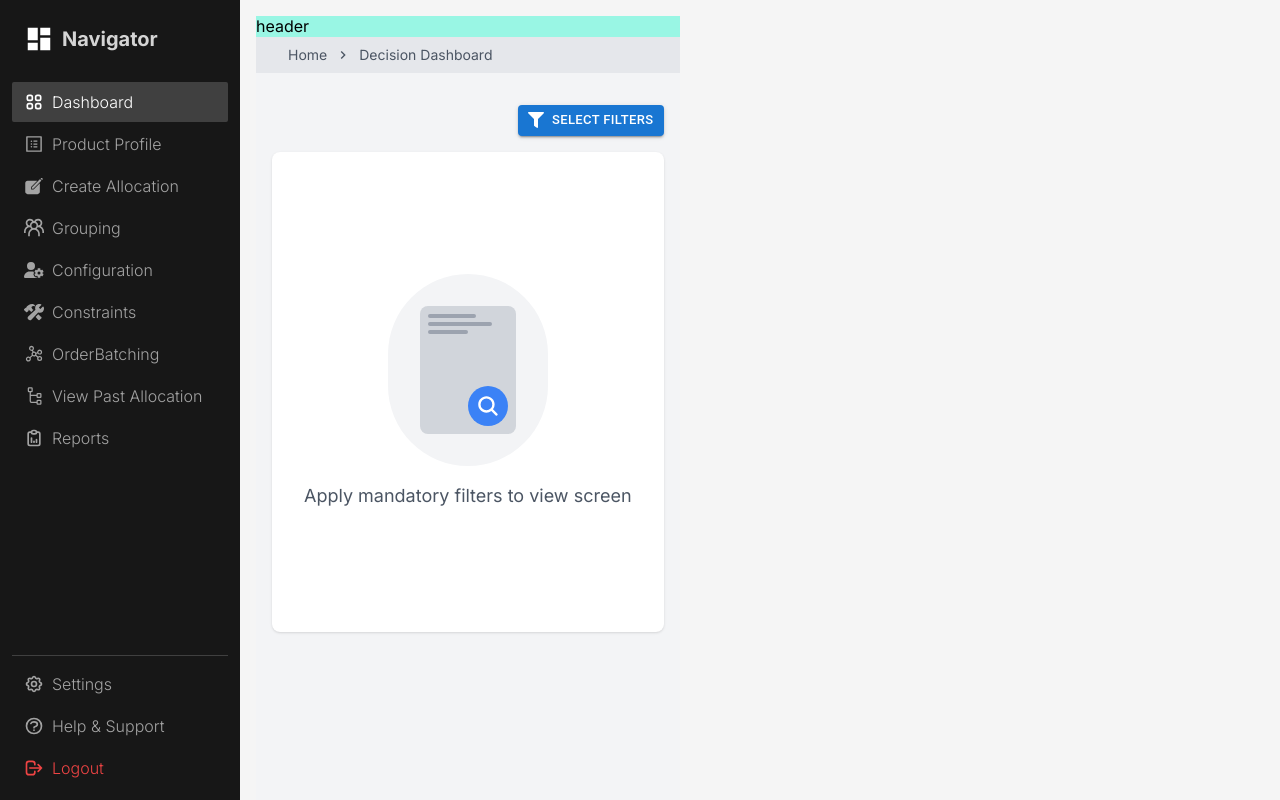
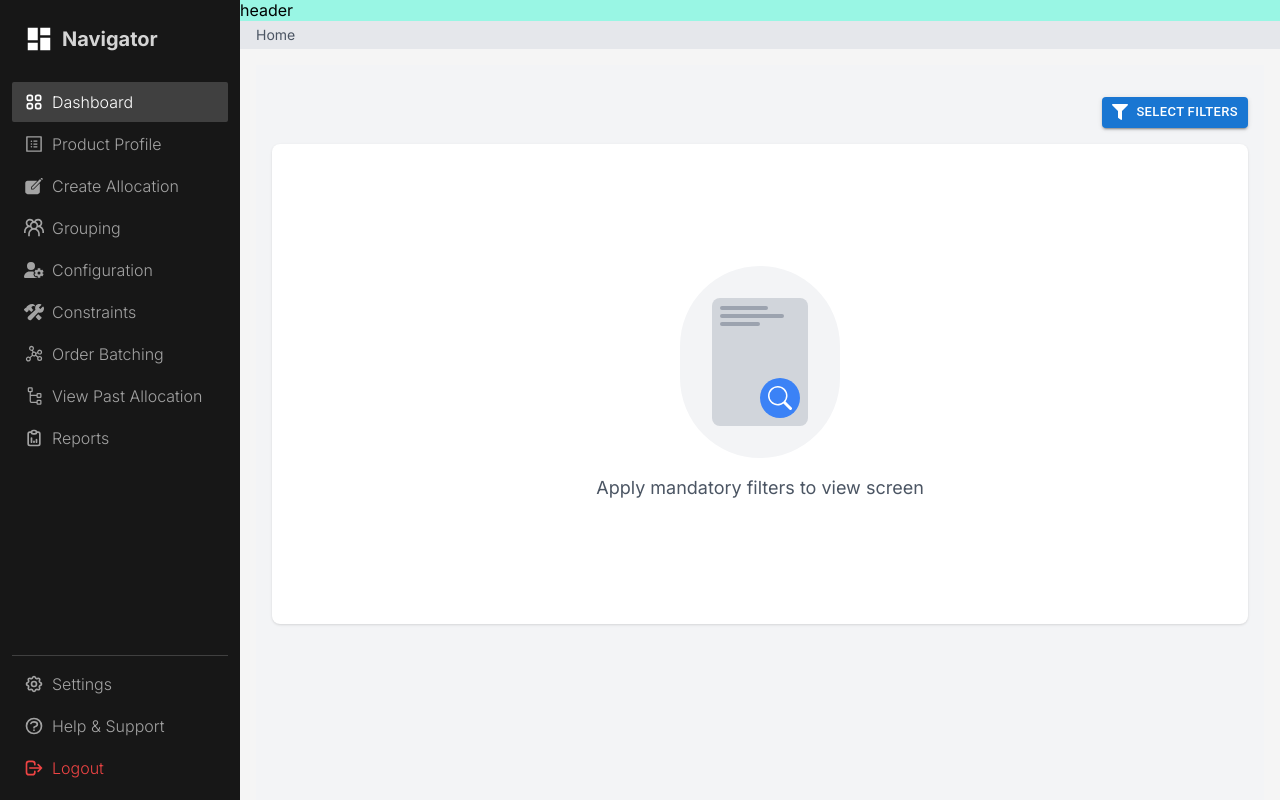
Before and after one commit to pratham1659/Smart-Inventory-Management-Allocation-Solution-React-App, a React (Create React App) app: page / in a window 1280 px wide. Built offline with nearby package versions, Linux system fonts and the light colour scheme.

Commit message:
Breadcrumbs final push

```diff
--- a/src/components/Breadcrumb.js
+++ b/src/components/Breadcrumb.js
@@ -1,27 +1,46 @@
+// src/components/Breadcrumbs.jsx
+
 import React from "react";
 import { Link, useLocation } from "react-router-dom";
+import { FontAwesomeIcon } from "@fortawesome/react-fontawesome";
+import { faChevronRight } from "@fortawesome/free-solid-svg-icons";
+import { breadcrumbData } from "../utils/data";
 
-const Breadcrumb = () => {
+export default function Breadcrumbs() {
   const location = useLocation();
-  const pathnames = location.pathname.split("/").filter((x) => x);
+
+  // Get the current path and split it into segments
+  const currentPath = location.pathname;
+  const pathSegments = currentPath.split("/").filter((segment) => segment); // Filter out empty segments
+
+  // Create an array for the breadcrumbs based on the current path
+  const breadcrumbs = pathSegments.map((segment, index) => {
+    const path = `/${pathSegments.slice(0, index + 1).join("/")}`;
+    const breadcrumb = breadcrumbData.find((item) => item.path === path);
+
+    return breadcrumb || { label: segment.charAt(0).toUpperCase() + segment.slice(1).replace(/-/g, " "), path }; // Fallback for unrecognized paths
+  });
 
   return (
-    <div className="breadcrumb">
-      <Link to="/">Home</Link>
-      {pathnames.map((name, index) => {
-        const routeTo = `/${pathnames.slice(0, index + 1).join("/")}`;
-        const isLast = index === pathnames.length - 1;
-        return isLast ? (
-          <span key={name}> / {name}</span>
-        ) : (
-          <span key={name}>
-            {" "}
-            / <Link to={routeTo}>{name}</Link>
-          </span>
-        );
-      })}
-    </div>
+    <nav className="bg-gray-200">
+      <div className="max-w-7xl mx-auto px-4 py-1">
+        <div className="flex items-center space-x-1 text-sm text-gray-600">
+          <Link to="/" className="text-gray-600 hover:text-gray-800">
+            Home
+          </Link>
+          {breadcrumbs.map((item, index) => (
+            <React.Fragment key={item.path}>
+              {index > 0 && <FontAwesomeIcon icon={faChevronRight} className="text-gray-600" />}
+              <FontAwesomeIcon icon={faChevronRight} className="text-gray-600 h-3 w-3" />
+              <Link
+                to={item.path}
+                className={`text-gray-600 hover:text-gray-800 no-underline ${currentPath === item.path ? "font-bold no-underline" : ""}`}>
+                {item.label}
+              </Link>
+            </React.Fragment>
+          ))}
+        </div>
+      </div>
+    </nav>
   );
-};
-
-export default Breadcrumb;
+}
--- /dev/null
+++ b/src/components/Header.js
@@ -0,0 +1,7 @@
+import React from "react";
+
+const Header = () => {
+  return <div className="bg-teal-200">header</div>;
+};
+
+export default Header;
--- a/src/components/Layout.js
+++ b/src/components/Layout.js
@@ -2,25 +2,18 @@ import React from "react";
 import Sidebar from "./Sidebar";
 import { Outlet } from "react-router-dom";
 import { MdOutlineKeyboardArrowRight } from "react-icons/md";
+import Header from "./Header";
+import Breadcrumbs from "./Breadcrumb";
 
 const Layout = () => {
   return (
     <div className="flex flex-row bg-neutral-100 h-screen w-screen overflow-hidden">
       <Sidebar />
-      <div className="p-4">
-        <div className="bg-teal-200">header</div>
-        <div>
-          <nav className="bg-gray-200">
-            <div className="max-w-7xl mx-auto px-4 sm:px-6 lg:px-8 py-2">
-              <div className="flex items-center space-x-2 text-sm text-gray-600">
-                <span>Home</span>
-                <MdOutlineKeyboardArrowRight className="h-4 w-4" />
-                <span>Decision Dashboard</span>
-              </div>
-            </div>
-          </nav>
-        </div>
-        <div>{<Outlet />}</div>
+
+      <div className="flex-1">
+        <Header />
+        <Breadcrumbs />
+        <div className="p-4">{<Outlet />}</div>
       </div>
     </div>
   );
--- a/src/components/Navbar.js
+++ b/src/components/Navbar.js
@@ -8,12 +8,12 @@ const Navbar = ({ user, onLogin, onLogout }) => {
   return (
     <nav className="navbar">
       <div className="navbar-container">
-        <a href="/" className="navbar-logo">
+        <a href="login" className="navbar-logo">
           Inventory Smart
         </a>
         <div className="navbar-menu">
           <li className="navbar-item">
-            <a href="/home" className="navbar-link">
+            <a href="/" className="navbar-link">
               Home
             </a>
           </li>
--- a/src/pages/Dashboard.js
+++ b/src/pages/Dashboard.js
@@ -2,7 +2,7 @@ import React from "react";
 import { Link } from "react-router-dom";
 import Button from "@mui/material/Button";
 import { FaFilter } from "react-icons/fa";
-import { IoSearch } from "react-icons/io5";
+import { BsSearch } from "react-icons/bs";
 
 const Dashboard = () => {
   return (
@@ -26,7 +26,7 @@ const Dashboard = () => {
                 </div>
               </div>
               <div className="absolute bottom-2 right-2 bg-blue-500 rounded-full p-2">
-                <IoSearch className="h-6 w-6 text-white" />
+                <BsSearch className="h-6 w-6 text-white" />
               </div>
             </div>
           </div>
--- a/src/utils/data.js
+++ b/src/utils/data.js
@@ -47,7 +47,7 @@ export const DASHBOARD_SIDEBAR_LINKS = [
   },
   {
     key: "orderbatch",
-    label: "OrderBatching",
+    label: "Order Batching",
     path: "/order-batching",
     icon: <PiGraph />,
   },
@@ -79,3 +79,17 @@ export const DASHBOARD_SIDEBAR_BOTTOM_LINKS = [
     icon: <HiOutlineQuestionMarkCircle />,
   },
 ];
+
+export const breadcrumbData = [
+  { label: "Dashboard", path: "/" },
+  { label: "Product Profile", path: "/product-profile" },
+  { label: "Create Allocation", path: "/create-allocation" },
+  { label: "Grouping", path: "/grouping" },
+  { label: "Configuration", path: "/configuration" },
+  { label: "Constraints", path: "/constraints" },
+  { label: "Order Batching", path: "/order-batching" },
+  { label: "View Past Allocation", path: "/view-past-allocation" },
+  { label: "Reports", path: "/report" },
+  { label: "Settings", path: "/settings" },
+  { label: "Help & Support", path: "/support" },
+];
```
